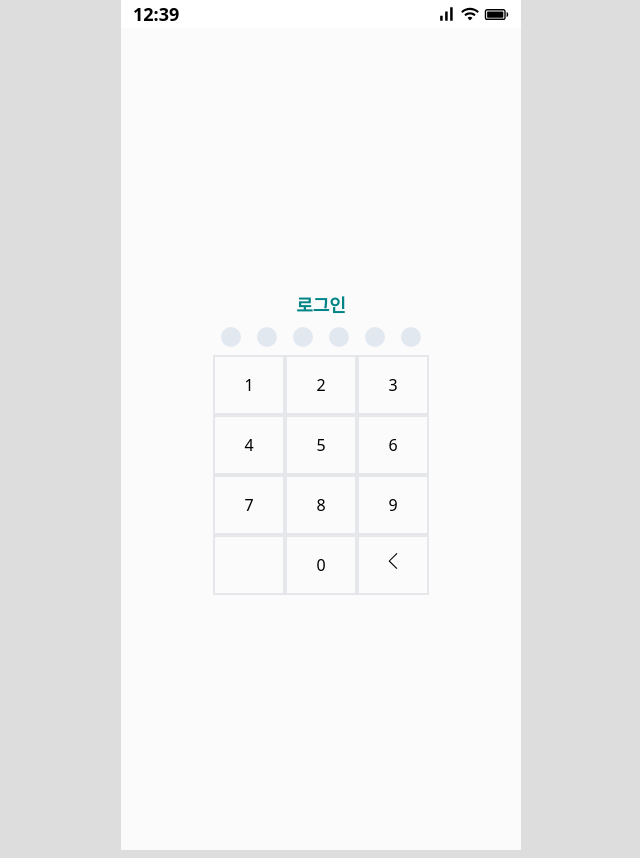
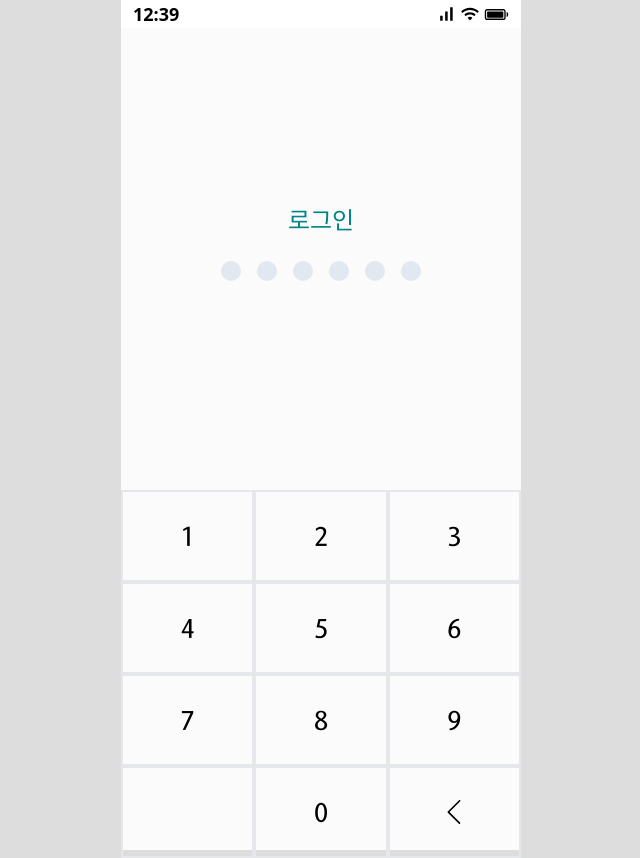
Before and after one commit to HanaPiece/hana-piece-client, a React (Vite) app: page /login in a window 1280 px wide. Shown: the whole page, without its empty margins (319-959 px from the left). Built offline with nearby package versions, Linux system fonts and the light colour scheme; a web font is replaced by a local one; what chartjs-plugin-datalabels would draw is missing.

Commit message:
design: splash, login 페이지 디자인 보완

```diff
--- a/src/pages/start/LoginPage.tsx
+++ b/src/pages/start/LoginPage.tsx
@@ -34,40 +34,40 @@ export const LoginPage = () => {
   };
   return (
     <>
-      <div className="container flex items-center justify-center">
-        <div>
-          <span className="flex justify-center text-customGreen text-lg font-bold">
-            로그인
-          </span>
-          <div className="flex justify-center">
+      <div className="h-screen flex flex-col justify-between container">
+      <div className="flex flex-col items-center justify-center flex-grow">
+        <p className="text-customGreen text-2xl font-hana-b mb-4">로그인</p>
+        <div className="flex justify-center mb-6">
           {[...Array(6)].map((_, index) => (
             <div
               key={index}
               className={`w-5 h-5 m-2 rounded-xl ${
-                  password.length > index ? "bg-slate-400" : "bg-slate-200"
+                password.length > index ? "bg-customGreen" : "bg-slate-200"
               }`}
             />
           ))}
         </div>
-
+      </div>
+      <div className="text-2xl font-hana-m">
         <div className="grid grid-cols-3">
           {[...Array(9)].map((_, index) => (
             <div
-                className="col-span-1 border-gray-200 border-2 flex justify-center cursor-pointer p-4"
+              key={index}
+              className="col-span-1 py-7 border-gray-200 border-2 flex justify-center items-center cursor-pointer p-4"
               onClick={() => insertPassword((index + 1).toString())}
             >
               {index + 1}
             </div>
           ))}
-            <div className="col-span-1border-gray-200 border-2 flex justify-center p-4" />
+          <div className="col-span-1 border-gray-200 border-2 flex justify-center items-center p-4" />
           <div
-              className="col-span-1 border-gray-200 border-2 flex justify-center cursor-pointer p-4"
+            className="col-span-1 py-7 border-gray-200 border-2 flex justify-center items-center cursor-pointer p-4"
             onClick={() => insertPassword("0")}
           >
             0
           </div>
           <div
-              className="col-span-1 border-gray-200 border-2 flex justify-center cursor-pointer p-4"
+            className="col-span-1 py-7 border-gray-200 border-2 flex justify-center items-center cursor-pointer p-4"
             onClick={() => insertPassword("back")}
           >
             <SlArrowLeft />
--- a/src/pages/start/Splash.tsx
+++ b/src/pages/start/Splash.tsx
@@ -15,9 +15,10 @@ export const Splash = () => {
     <>
       <div className="container flex items-center justify-center h-screen">
         <div className="text-center">
-          <div className="mb-4">
-            <img src="hana.png" alt="Hana Picture" className="mx-auto mb-2" />
-            <span className="text-customGreen text-xl font-bold">하나피스</span>
+          <div>
+            {/* <img src="hana.png" alt="Hana Picture" className="mx-auto mb-2" /> */}
+            <img src="logo.png" alt="Hana Picture" className="mx-auto w-2/3" />
+            {/* <span className="text-customGreen text-xl font-bold">하나피스</span> */}
           </div>
           <span className=" text-gray-500 text-sm">@Copyright HanaPiece</span>
         </div>
```
Lines whose indentation alone changed are shown as unchanged.
